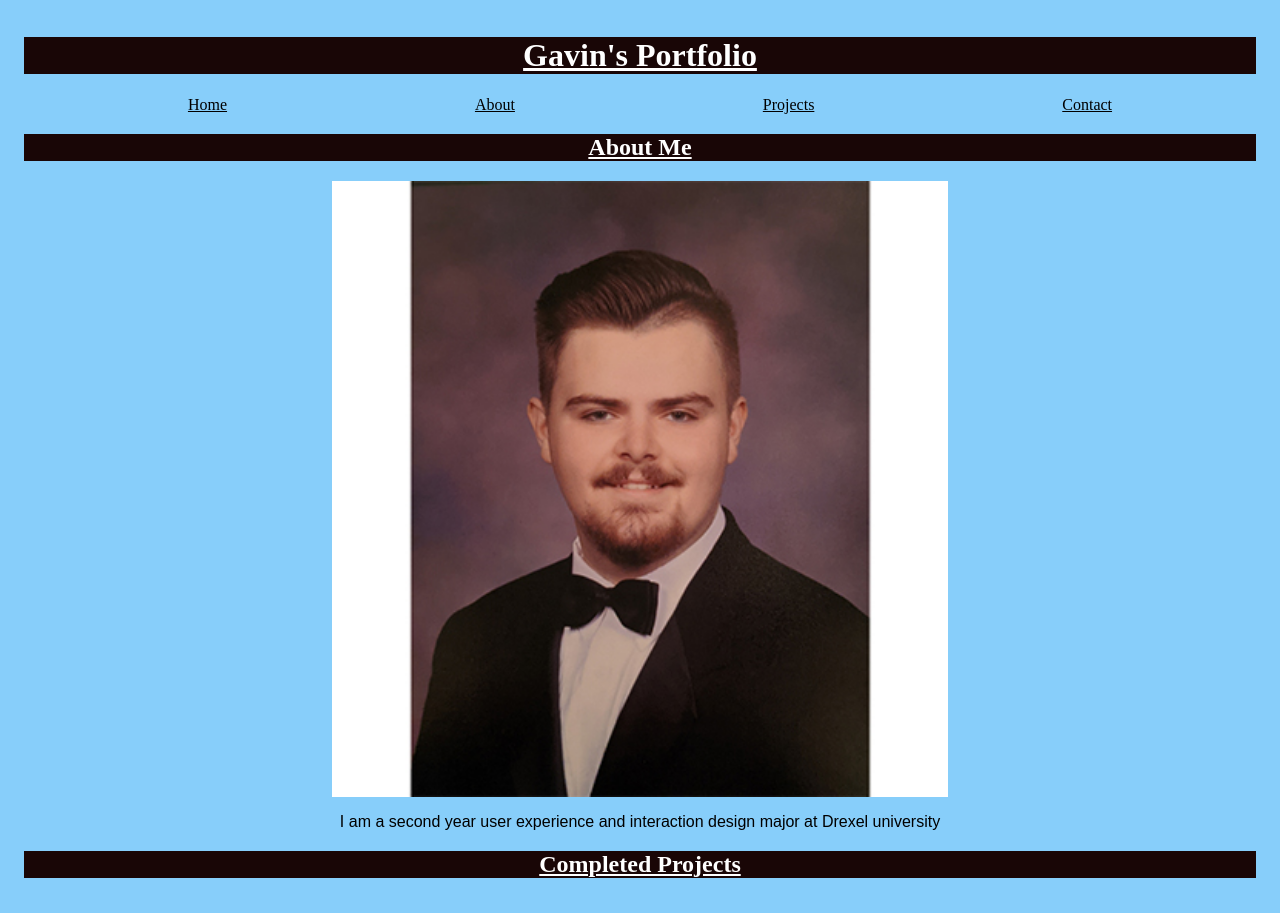
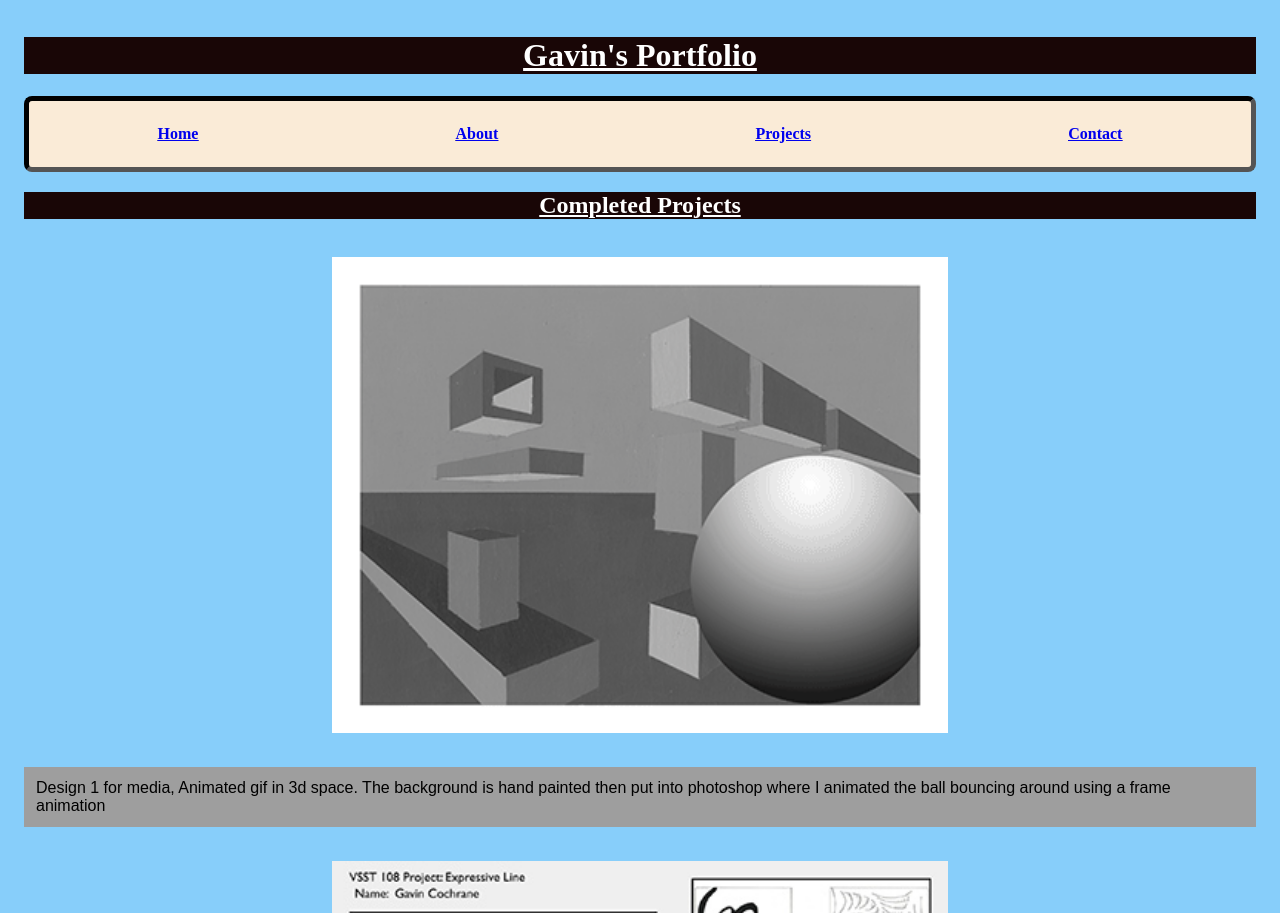
Before and after one commit to Gavincochrane2/Gavin-Cochrane-IDM-221, a plain HTML site: page Index.html in a window 1280 px wide. Shown: the top 913 px of the page. Drawn offline with Linux system fonts and the light colour scheme.

Commit message:
Custom Fonts, layout, and content for extra pages

```diff
--- /dev/null
+++ b/Contact.html
@@ -0,0 +1,29 @@
+<!DOCTYPE html>
+<html lang="en">
+<head>
+    <meta charset="UTF-8">
+    <meta http-equiv="X-UA-Compatible" content="IE=edge">
+    <meta name="viewport" content="width=device-width, initial-scale=1.0">
+    <title>Contact</title>
+    <link rel="stylesheet" href="styles2.css">
+</head>
+<body>
+    <header>
+        <ul>
+            <li> <a href="Home.html">Home</a> </li>
+            <li><a href="about.html">About</a></li>
+            <li><a href="Index.html">Projects</a></li>
+            <li><a href="Contact.html">Contact</a></li>
+        </ul>
+        <h1>Contact Information</h1>
+    </header>
+    <main>
+        <ul>
+            <li>Email: gjc56@drexel.edu</li>
+            <li>Phone Number: 551-804-6440</li>
+            <li>Personal Email: gavincochrane23@gmail.com</li>
+            <li>LinkdIn: Gavin Cochrane</li>
+        </ul>
+    </main>
+</body>
+</html>
--- a/Index.html
+++ b/Index.html
@@ -14,20 +14,20 @@
         Gavin's Portfolio
     </h1>
      <ul>
-        <li>Home</li>
-        <li>About</li>
-        <li>Projects</li>
-        <li>Contact</li>
+        <li> <a href="Home.html">Home</a> </li>
+        <li><a href="about.html">About</a></li>
+        <li><a href="Index.html">Projects</a></li>
+        <li><a href="Contact.html">Contact</a></li>
     </ul>
-    <h2>
+    <!--<h2>
         About Me
     </h2>
     <img class="center" src="images/IMG_0287.jpg" alt="Photo of me">
     <p>
         I am a second year user experience and interaction design major at Drexel university
-    </p>
+    </p>-->
 </header>
-
+   <main>
 <div><h2>Completed Projects</h2>
     <br>
     <img class="center" src="images/Cochrane_G_108_Perspective_Animation.gif" alt="Perpective Animation">
@@ -68,10 +68,11 @@
             Design II for media: polygon portrait made on photoshop using a real photo
         </p>
     </div>
-<h2>Work experience </h2>
+</main>
+<!--<h2>Work experience </h2>
        <div> <p class="important">View my <a href="media/resume.pdf">resume.</a></p> </div>
 
-
+-->
 </body>
 </div>
 </html>
--- a/styles.css
+++ b/styles.css
@@ -9,11 +9,13 @@ html {
 
 body p {
 
-    font-family: Arial, Helvetica, sans-serif;
+  font-family: PPEditorialNew-Regular, Arial, Helvetica, sans-serif;
+  src: url(/CSS/Fonts/PPEditorialNew-Regular.woff2) format('woff2');
     line-height: 18px;
     text-align: left;
     color: rgb(82, 81, 81);
     color: var(--blue-1);
+    padding: 12px;
 
 }
 h1, h2{
@@ -45,6 +47,15 @@ body ul {
     align-content: center;
     margin-right: 20px;
     text-decoration: underline;
+    padding-top: 24px;
+    padding-bottom: 24px;
+    margin-right: 0%;
+    padding-left: 0%;
+    background-color: antiquewhite;
+    border-radius: 8px;
+    border-color: black;
+    border-width: 5px;
+    border-style: inset;
 
 }
 .center {
@@ -57,7 +68,9 @@ body ul {
 header p {
   display: flex;
   justify-content: center;
-  align-items: center;
+  align-items: center
+
+  ;
 }
 
 main p {
--- /dev/null
+++ b/styles2.css
@@ -0,0 +1,135 @@
+
+html {
+    background-color: lightskyblue;
+    /*margin-left: 16px;
+    margin-right: 16px;
+    margin-bottom: 16px;
+    margin-top: 16px; */
+    margin: 0%;
+
+
+}
+
+body p {
+
+    font-family: PPEditorialNew-Ultralight, Arial, Helvetica, sans-serif;
+    src: url(/CSS/Fonts/PPEditorialNew-Ultralight.woff2) format('woff2');
+    line-height: 18px;
+    text-align: left;
+    color: rgb(82, 81, 81);
+    color: var(--blue-1);
+    padding: 12px;
+
+
+}
+h1, h2{
+    color: white;
+    background-color: rgb(25, 6, 6);
+text-align: center;
+    text-decoration: underline;
+
+}
+#container {
+    display: flex;
+    justify-content: center;
+    align-items: center;
+    justify-items: center;
+    align-content: center;
+}
+
+.center {
+    display: flex;
+    /*margin-left: auto;
+    margin-right: auto;*/
+    width: auto;
+    padding-top: 36px;
+  }
+  .important {
+    text-align: center;
+  }
+  a {
+    font-weight: bold;
+  }
+
+header ul {
+    display: flex;
+    flex-direction: row;
+    flex-wrap: wrap;
+    justify-content: space-around;
+    align-items: center;
+    list-style: none;
+    align-content: center;
+    text-decoration: underline;
+    padding-top: 24px;
+    padding-bottom: 24px;
+    margin-right: 0%;
+    padding-left: 0%;
+    background-color: antiquewhite;
+    border-radius: 8px;
+    border-color: black;
+    border-width: 5px;
+    border-style: inset;
+
+
+}
+p.about {
+    font-family: PPEditorialNew-Regular, Arial, Helvetica, sans-serif;
+    src: url(/CSS/Fonts/PPEditorialNew-Regular.woff2) format('woff2');
+    border-style: groove;
+    border-color: blue;
+    border-width: 5px;
+    background-color: lightblue
+
+}
+main ul {
+    border-style: groove;
+    border-color: blueviolet;
+    border-width: 5px;
+    border-radius: 8px;
+}
+main ul {
+    display: flex;
+    flex-direction: column;
+    flex-wrap: wrap;
+    justify-content: center;
+    row-gap: 20px;
+    align-items: center;
+    list-style: none;
+    align-content: center;
+    padding-top: 24px;
+    padding-bottom: 24px;
+    margin-left: 0px;
+    margin-right: 0px;
+    padding-left: 0%;
+    background-color: whitesmoke;
+    margin-top: 45px;
+
+}
+.center {
+  display: flex;
+  justify-content: center;
+  justify-items: center;
+  align-items: center;
+  max-width: 375px;
+}
+
+header p {
+  display: flex;
+  justify-content: center;
+  align-items: center;
+
+
+
+}
+
+ p {
+  display: flex;
+  justify-content: center;
+  align-items: flex-start;
+  background-color: rgb(158, 158, 158);
+  font-size: large;
+  margin-top: 50px;
+
+
+
+}
```
Also changed, not shown: Home.html (added, +25 -0 lines), about.html (added, +32 -0 lines), CSS/Fonts/PPEditorialNew-Regular.otf (added), CSS/Fonts/PPEditorialNew-Regular.woff (added), CSS/Fonts/PPEditorialNew-Regular.woff2 (added), CSS/Fonts/PPEditorialNew-Ultrabold.otf (added), CSS/Fonts/PPEditorialNew-Ultrabold.woff (added), CSS/Fonts/PPEditorialNew-Ultrabold.woff2 (added), CSS/Fonts/PPEditorialNew-Ultralight.woff2 (added), Images/family.jpg (added), 4 other files.
